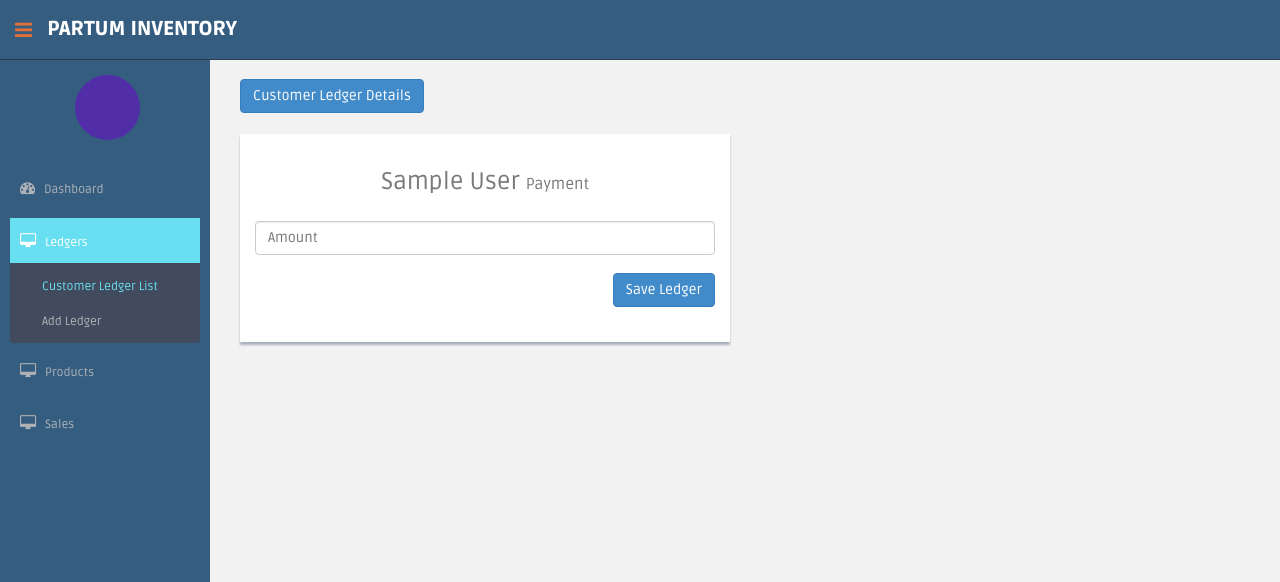
After one commit to janzaheer/partum_inventory, a Django app: page /ledger/customer/1/payment/ in a window 1280 px wide. The commit adds this page. Shown: the top 582 px of the page. Run offline with Django 3.2, Linux system fonts and the light colour scheme; tables that the repository leaves empty hold one stand-in row (values such as "Sample post"); some libraries are stand-ins or nearby versions.

Commit message:
payments of ledger

```diff
--- a/pis_ledger/forms.py
+++ b/pis_ledger/forms.py
@@ -1,9 +1,15 @@
 from django import forms
 
-from pis_ledger.models import Ledger
+from pis_ledger.models import Ledger, PaymentLedger
 
 
 class LedgerForm(forms.ModelForm):
     class Meta:
         model = Ledger
         fields = "__all__"
+
+
+class PaymentForm(forms.ModelForm):
+    class Meta:
+        model = PaymentLedger
+        fields = '__all__'
--- a/pis_ledger/urls.py
+++ b/pis_ledger/urls.py
@@ -2,7 +2,7 @@ from django.conf.urls import url
 
 from pis_ledger.views import (
     CustomerLedgerView, AddNewLedger, AddLedger,
-    CustomerLedgerDetailsView
+    CustomerLedgerDetailsView, PaymentLedgerView
 )
 
 
@@ -23,5 +23,10 @@ urlpatterns = [
         r'^customer/(?P<customer_id>\d+)/ledger/details/$',
         CustomerLedgerDetailsView.as_view(),
         name='customer_ledger_detail'
-    )
+    ),
+    url(
+        r'^customer/(?P<customer_id>\d+)/payment/$',
+        PaymentLedgerView.as_view(),
+        name='payment_ledger'
+    ),
 ]
--- a/pis_ledger/views.py
+++ b/pis_ledger/views.py
@@ -10,6 +10,7 @@ from django.http import Http404
 from pis_com.models import Customer
 from pis_com.forms import CustomerForm
 from pis_ledger.forms import LedgerForm
+from pis_ledger.forms import PaymentForm
 
 
 class AddNewLedger(FormView):
@@ -159,3 +160,24 @@ class CustomerLedgerDetailsView(TemplateView):
         })
 
         return context
+
+
+class PaymentLedgerView(FormView):
+    template_name = 'ledger/payment_ledger.html'
+    form_class = PaymentForm
+
+    def form_valid(self, form):
+        form.save()
+        return HttpResponseRedirect(
+            reverse('ledger:customer_ledger_detail', kwargs={
+                'customer_id': self.kwargs.get('customer_id')
+            })
+        )
+
+    def get_context_data(self, **kwargs):
+        context = super(PaymentLedgerView, self).get_context_data(**kwargs)
+        context.update({
+            'customer': Customer.objects.get(
+                id=self.kwargs.get('customer_id'))
+        })
+        return context
--- a/templates/base.html
+++ b/templates/base.html
@@ -38,7 +38,7 @@
         <div class="sidebar-toggle-box">
             <div class="fa fa-bars tooltips" data-placement="right" data-original-title="Toggle Navigation"></div>
         </div>
-        <a href="{% url 'index' %}" class="logo"><b>Partum Inventory System</b></a>
+        <a href="{% url 'index' %}" class="logo"><b>Partum Inventory</b></a>
     </header>
 
     <aside>
--- a/templates/ledger/customer_ledger_details.html
+++ b/templates/ledger/customer_ledger_details.html
@@ -5,7 +5,7 @@
 {% block content %}
     <br>
     <a href="{% url 'ledger:add_ledger' customer_id=customer.id %}"><button type="button" class="btn btn-primary" style="float: left"> Ledger Add</button></a> &nbsp;
-    <a href="#"><button type="button" class="btn btn-primary">Do Payment</button></a>
+    <a href="{% url 'ledger:payment_ledger' customer_id=customer.id %}"><button type="button" class="btn btn-primary">Do Payment</button></a>
     <br><br><br>
     <div class="content-panel">
         <h2 class="text-center">{{ customer.customer_name }} <small>Ledger Detail</small></h2>
--- /dev/null
+++ b/templates/ledger/payment_ledger.html
@@ -0,0 +1,27 @@
+{% extends 'base.html' %}
+{% block menu_ledger %}active{% endblock %}
+{% block submenu_customer_ledger %}active{% endblock %}
+{% block content %}
+    <div class="col-md-6">
+        <br>
+        <a href="{% url 'ledger:customer_ledger_detail' customer_id=customer.id%}"><button type="button" class="btn btn-primary" style="float: left">Customer Ledger Details</button></a>
+        <br><br><br>
+        <div class="content-panel">
+            <h3 class="text-center">{{ customer.customer_name }} <small>Payment</small></h3>
+            <div class="panel-body">
+                <form class="form-horizontal" action="{% url 'ledger:payment_ledger' customer_id=customer.id %}" method="post" >
+                    <div class="form-group">
+                        <div class="col-sm-12">
+                            {% csrf_token %}
+                            <input type="text" class="form-control amount" name="amount" placeholder="Amount"><br>
+                            <input type="hidden" name="customer" value="{{ customer.id }}">
+                            <input type="hidden" name="retailer" value="{{ request.user.retailer_user.retailer.id }}">
+                            <button type="submit" class="btn btn-primary ledger-submit-btn" style="float: right">Save Ledger</button>
+
+                        </div>
+                    </div>
+                </form>
+            </div>
+        </div>
+    </div>
+{% endblock %}
```
Also changed, not shown: templates/ledger/customer_ledger_list.html (+3 -4 lines).
